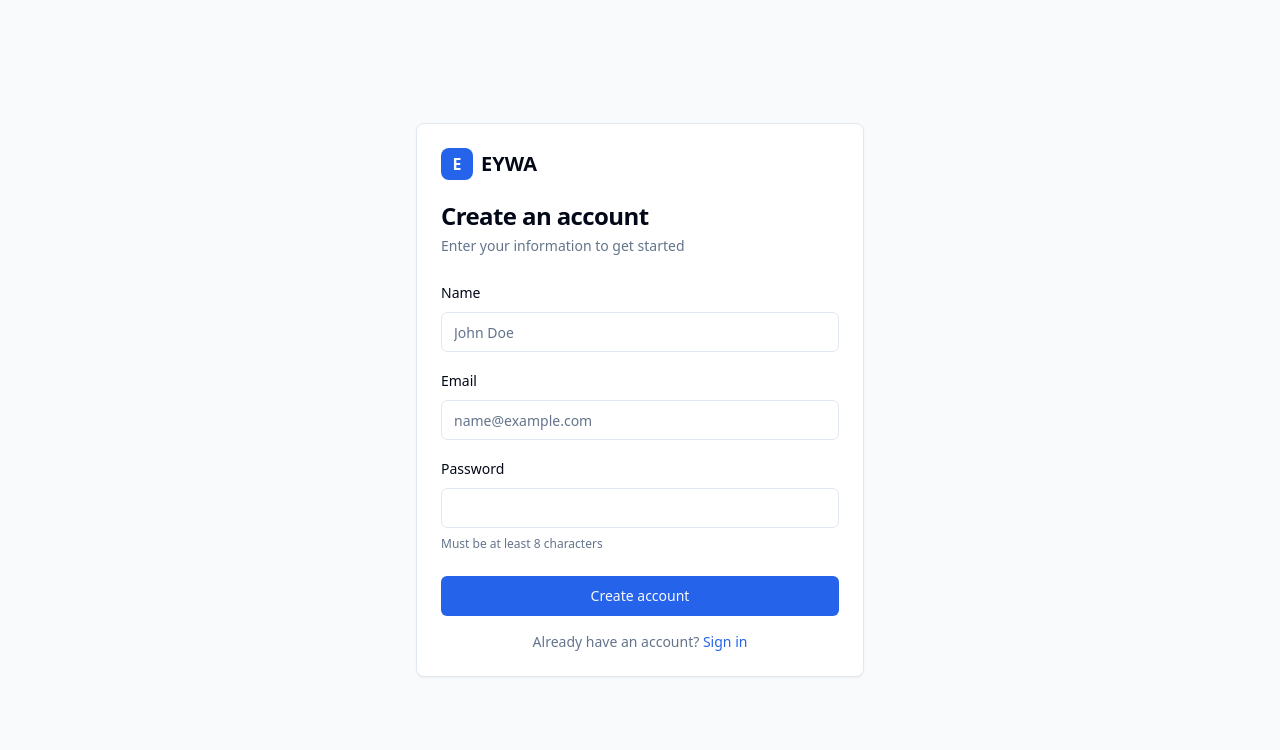
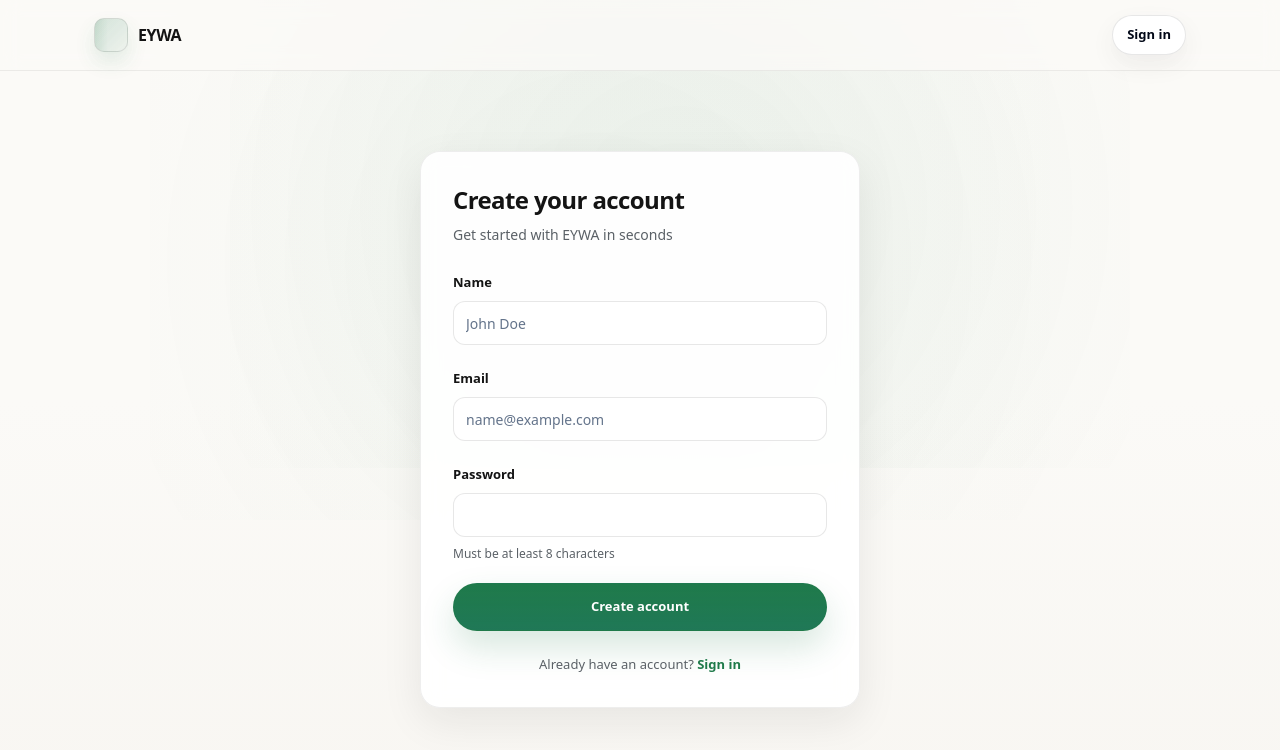
Before and after one commit to PavelMenshov/nota-app, a Next.js app in the folder apps/web/: page /auth/register in a window 1280 px wide. Shown: the top 750 px of the page. Built offline with nearby package versions, Linux system fonts and the light colour scheme; no server answers.

Commit message:
Update auth pages with modern design matching homepage
Co-authored-by: PavelMenshov <217056858+PavelMenshov@users.noreply.github.com>

```diff
--- a/apps/web/src/app/auth/login/page.tsx
+++ b/apps/web/src/app/auth/login/page.tsx
@@ -6,7 +6,6 @@ import { useRouter } from 'next/navigation';
 import { Button } from '@/components/ui/button';
 import { Input } from '@/components/ui/input';
 import { Label } from '@/components/ui/label';
-import { Card, CardContent, CardDescription, CardFooter, CardHeader, CardTitle } from '@/components/ui/card';
 import { useAuthStore } from '@/lib/store';
 import { authApi } from '@/lib/api';
 import { useToast } from '@/hooks/use-toast';
@@ -40,24 +39,48 @@ export default function LoginPage() {
   };
 
   return (
-    <div className="min-h-screen flex items-center justify-center bg-muted/50 p-4">
-      <Card className="w-full max-w-md">
-        <CardHeader className="space-y-1">
-          <div className="flex items-center gap-2 mb-4">
-            <Link href="/" className="flex items-center gap-2">
-              <div className="h-8 w-8 rounded-lg bg-primary flex items-center justify-center">
-                <span className="text-primary-foreground font-bold">E</span>
+    <div className="min-h-screen bg-gradient-to-b from-[#fbfaf7] via-[#fbfaf7] to-[#f8f6f2]">
+      {/* Radial gradient overlays */}
+      <div className="fixed inset-0 pointer-events-none">
+        <div className="absolute top-0 left-[18%] w-[900px] h-[520px] bg-gradient-radial from-[rgba(31,122,74,0.10)] to-transparent opacity-55 -translate-y-[10%]" />
+        <div className="absolute top-0 right-[18%] w-[900px] h-[520px] bg-gradient-radial from-[rgba(31,122,74,0.06)] to-transparent opacity-60" />
       </div>
-              <span className="text-xl font-bold">EYWA</span>
+
+      {/* Topbar */}
+      <header className="sticky top-0 z-20 bg-[rgba(251,250,247,0.76)] backdrop-blur-[10px] border-b border-[rgba(20,20,20,0.07)]">
+        <div className="max-w-[1140px] mx-auto px-6">
+          <div className="h-[70px] flex items-center justify-between gap-4">
+            <Link href="/" className="flex items-center gap-2.5 font-extrabold tracking-tight text-[#141414]">
+              <div className="w-[34px] h-[34px] rounded-[10px] border border-[rgba(20,20,20,0.10)] bg-gradient-to-br from-[rgba(31,122,74,0.18)] to-[rgba(31,122,74,0.06)] shadow-[0_10px_20px_rgba(31,122,74,0.12)] relative overflow-hidden group">
+                <div className="absolute inset-0 bg-gradient-to-r from-transparent via-[rgba(31,122,74,0.18)] to-transparent opacity-70 group-hover:animate-[sweep_3.8s_cubic-bezier(0.2,0.8,0.2,1)_infinite]" style={{ transform: 'translateX(-60%)' }} />
+              </div>
+              <span className="text-base">EYWA</span>
+            </Link>
+            <Link href="/auth/register">
+              <Button variant="ghost" size="sm" className="h-10 px-3.5 text-[13px] font-bold rounded-full border border-[rgba(20,20,20,0.10)] bg-white hover:bg-[rgba(255,255,255,0.92)] hover:border-[rgba(20,20,20,0.16)] shadow-[0_10px_26px_rgba(20,20,20,0.06)] transition-all">
+                Create account
+              </Button>
             </Link>
           </div>
-          <CardTitle className="text-2xl">Sign in</CardTitle>
-          <CardDescription>Enter your email and password to access your account</CardDescription>
-        </CardHeader>
-        <form onSubmit={handleSubmit}>
-          <CardContent className="space-y-4">
+        </div>
+      </header>
+
+      {/* Main Content */}
+      <main className="relative flex items-center justify-center px-4 py-20">
+        <div className="w-full max-w-[440px]">
+          {/* Card */}
+          <div className="rounded-[20px] border border-[rgba(20,20,20,0.07)] bg-[rgba(255,255,255,0.92)] shadow-[0_14px_40px_rgba(20,20,20,0.08)] backdrop-blur-[10px] p-8">
+            <div className="space-y-6">
+              {/* Header */}
               <div className="space-y-2">
-              <Label htmlFor="email">Email</Label>
+                <h1 className="text-2xl font-extrabold tracking-tight text-[#141414]">Sign in to EYWA</h1>
+                <p className="text-[14px] text-[#5b6167]">Enter your credentials to access your workspace</p>
+              </div>
+
+              {/* Form */}
+              <form onSubmit={handleSubmit} className="space-y-5">
+                <div className="space-y-2">
+                  <Label htmlFor="email" className="text-[13px] font-bold text-[#141414]">Email</Label>
                   <Input
                     id="email"
                     type="email"
@@ -65,32 +88,42 @@ export default function LoginPage() {
                     value={email}
                     onChange={(e) => setEmail(e.target.value)}
                     required
+                    className="h-11 rounded-xl border-[rgba(20,20,20,0.10)] bg-white focus:border-[#1f7a4a] focus:ring-[rgba(31,122,74,0.12)] text-[14px]"
                   />
                 </div>
                 <div className="space-y-2">
-              <Label htmlFor="password">Password</Label>
+                  <Label htmlFor="password" className="text-[13px] font-bold text-[#141414]">Password</Label>
                   <Input
                     id="password"
                     type="password"
                     value={password}
                     onChange={(e) => setPassword(e.target.value)}
                     required
+                    className="h-11 rounded-xl border-[rgba(20,20,20,0.10)] bg-white focus:border-[#1f7a4a] focus:ring-[rgba(31,122,74,0.12)] text-[14px]"
                   />
                 </div>
-          </CardContent>
-          <CardFooter className="flex flex-col space-y-4">
-            <Button type="submit" className="w-full" disabled={isLoading}>
+                <Button
+                  type="submit"
+                  disabled={isLoading}
+                  className="w-full h-12 text-[13px] font-bold rounded-full bg-gradient-to-b from-[#1f7a4a] to-[rgba(31,122,74,0.92)] border border-[rgba(31,122,74,0.45)] text-white shadow-[0_16px_34px_rgba(31,122,74,0.18)] hover:from-[#1f7a4a] hover:to-[rgba(31,122,74,0.86)] hover:border-[rgba(31,122,74,0.55)] transition-all disabled:opacity-50"
+                >
                   {isLoading ? 'Signing in...' : 'Sign in'}
                 </Button>
-            <p className="text-sm text-center text-muted-foreground">
+              </form>
+
+              {/* Footer */}
+              <div className="text-center">
+                <p className="text-[13px] text-[#5b6167]">
                   Don&apos;t have an account?{' '}
-              <Link href="/auth/register" className="text-primary hover:underline">
-                Sign up
+                  <Link href="/auth/register" className="font-bold text-[#1f7a4a] hover:underline">
+                    Create one
                   </Link>
                 </p>
-          </CardFooter>
-        </form>
-      </Card>
+              </div>
+            </div>
+          </div>
+        </div>
+      </main>
     </div>
   );
 }
--- a/apps/web/src/app/auth/register/page.tsx
+++ b/apps/web/src/app/auth/register/page.tsx
@@ -6,7 +6,6 @@ import { useRouter } from 'next/navigation';
 import { Button } from '@/components/ui/button';
 import { Input } from '@/components/ui/input';
 import { Label } from '@/components/ui/label';
-import { Card, CardContent, CardDescription, CardFooter, CardHeader, CardTitle } from '@/components/ui/card';
 import { useAuthStore } from '@/lib/store';
 import { authApi } from '@/lib/api';
 import { useToast } from '@/hooks/use-toast';
@@ -41,24 +40,48 @@ export default function RegisterPage() {
   };
 
   return (
-    <div className="min-h-screen flex items-center justify-center bg-muted/50 p-4">
-      <Card className="w-full max-w-md">
-        <CardHeader className="space-y-1">
-          <div className="flex items-center gap-2 mb-4">
-            <Link href="/" className="flex items-center gap-2">
-              <div className="h-8 w-8 rounded-lg bg-primary flex items-center justify-center">
-                <span className="text-primary-foreground font-bold">E</span>
+    <div className="min-h-screen bg-gradient-to-b from-[#fbfaf7] via-[#fbfaf7] to-[#f8f6f2]">
+      {/* Radial gradient overlays */}
+      <div className="fixed inset-0 pointer-events-none">
+        <div className="absolute top-0 left-[18%] w-[900px] h-[520px] bg-gradient-radial from-[rgba(31,122,74,0.10)] to-transparent opacity-55 -translate-y-[10%]" />
+        <div className="absolute top-0 right-[18%] w-[900px] h-[520px] bg-gradient-radial from-[rgba(31,122,74,0.06)] to-transparent opacity-60" />
       </div>
-              <span className="text-xl font-bold">EYWA</span>
+
+      {/* Topbar */}
+      <header className="sticky top-0 z-20 bg-[rgba(251,250,247,0.76)] backdrop-blur-[10px] border-b border-[rgba(20,20,20,0.07)]">
+        <div className="max-w-[1140px] mx-auto px-6">
+          <div className="h-[70px] flex items-center justify-between gap-4">
+            <Link href="/" className="flex items-center gap-2.5 font-extrabold tracking-tight text-[#141414]">
+              <div className="w-[34px] h-[34px] rounded-[10px] border border-[rgba(20,20,20,0.10)] bg-gradient-to-br from-[rgba(31,122,74,0.18)] to-[rgba(31,122,74,0.06)] shadow-[0_10px_20px_rgba(31,122,74,0.12)] relative overflow-hidden group">
+                <div className="absolute inset-0 bg-gradient-to-r from-transparent via-[rgba(31,122,74,0.18)] to-transparent opacity-70 group-hover:animate-[sweep_3.8s_cubic-bezier(0.2,0.8,0.2,1)_infinite]" style={{ transform: 'translateX(-60%)' }} />
+              </div>
+              <span className="text-base">EYWA</span>
+            </Link>
+            <Link href="/auth/login">
+              <Button variant="ghost" size="sm" className="h-10 px-3.5 text-[13px] font-bold rounded-full border border-[rgba(20,20,20,0.10)] bg-white hover:bg-[rgba(255,255,255,0.92)] hover:border-[rgba(20,20,20,0.16)] shadow-[0_10px_26px_rgba(20,20,20,0.06)] transition-all">
+                Sign in
+              </Button>
             </Link>
           </div>
-          <CardTitle className="text-2xl">Create an account</CardTitle>
-          <CardDescription>Enter your information to get started</CardDescription>
-        </CardHeader>
-        <form onSubmit={handleSubmit}>
-          <CardContent className="space-y-4">
+        </div>
+      </header>
+
+      {/* Main Content */}
+      <main className="relative flex items-center justify-center px-4 py-20">
+        <div className="w-full max-w-[440px]">
+          {/* Card */}
+          <div className="rounded-[20px] border border-[rgba(20,20,20,0.07)] bg-[rgba(255,255,255,0.92)] shadow-[0_14px_40px_rgba(20,20,20,0.08)] backdrop-blur-[10px] p-8">
+            <div className="space-y-6">
+              {/* Header */}
               <div className="space-y-2">
-              <Label htmlFor="name">Name</Label>
+                <h1 className="text-2xl font-extrabold tracking-tight text-[#141414]">Create your account</h1>
+                <p className="text-[14px] text-[#5b6167]">Get started with EYWA in seconds</p>
+              </div>
+
+              {/* Form */}
+              <form onSubmit={handleSubmit} className="space-y-5">
+                <div className="space-y-2">
+                  <Label htmlFor="name" className="text-[13px] font-bold text-[#141414]">Name</Label>
                   <Input
                     id="name"
                     type="text"
@@ -66,10 +89,11 @@ export default function RegisterPage() {
                     value={name}
                     onChange={(e) => setName(e.target.value)}
                     required
+                    className="h-11 rounded-xl border-[rgba(20,20,20,0.10)] bg-white focus:border-[#1f7a4a] focus:ring-[rgba(31,122,74,0.12)] text-[14px]"
                   />
                 </div>
                 <div className="space-y-2">
-              <Label htmlFor="email">Email</Label>
+                  <Label htmlFor="email" className="text-[13px] font-bold text-[#141414]">Email</Label>
                   <Input
                     id="email"
                     type="email"
@@ -77,10 +101,11 @@ export default function RegisterPage() {
                     value={email}
                     onChange={(e) => setEmail(e.target.value)}
                     required
+                    className="h-11 rounded-xl border-[rgba(20,20,20,0.10)] bg-white focus:border-[#1f7a4a] focus:ring-[rgba(31,122,74,0.12)] text-[14px]"
                   />
                 </div>
                 <div className="space-y-2">
-              <Label htmlFor="password">Password</Label>
+                  <Label htmlFor="password" className="text-[13px] font-bold text-[#141414]">Password</Label>
                   <Input
                     id="password"
                     type="password"
@@ -88,23 +113,32 @@ export default function RegisterPage() {
                     onChange={(e) => setPassword(e.target.value)}
                     required
                     minLength={8}
+                    className="h-11 rounded-xl border-[rgba(20,20,20,0.10)] bg-white focus:border-[#1f7a4a] focus:ring-[rgba(31,122,74,0.12)] text-[14px]"
                   />
-              <p className="text-xs text-muted-foreground">Must be at least 8 characters</p>
+                  <p className="text-[12px] text-[#5b6167]">Must be at least 8 characters</p>
                 </div>
-          </CardContent>
-          <CardFooter className="flex flex-col space-y-4">
-            <Button type="submit" className="w-full" disabled={isLoading}>
+                <Button
+                  type="submit"
+                  disabled={isLoading}
+                  className="w-full h-12 text-[13px] font-bold rounded-full bg-gradient-to-b from-[#1f7a4a] to-[rgba(31,122,74,0.92)] border border-[rgba(31,122,74,0.45)] text-white shadow-[0_16px_34px_rgba(31,122,74,0.18)] hover:from-[#1f7a4a] hover:to-[rgba(31,122,74,0.86)] hover:border-[rgba(31,122,74,0.55)] transition-all disabled:opacity-50"
+                >
                   {isLoading ? 'Creating account...' : 'Create account'}
                 </Button>
-            <p className="text-sm text-center text-muted-foreground">
+              </form>
+
+              {/* Footer */}
+              <div className="text-center">
+                <p className="text-[13px] text-[#5b6167]">
                   Already have an account?{' '}
-              <Link href="/auth/login" className="text-primary hover:underline">
+                  <Link href="/auth/login" className="font-bold text-[#1f7a4a] hover:underline">
                     Sign in
                   </Link>
                 </p>
-          </CardFooter>
-        </form>
-      </Card>
+              </div>
+            </div>
+          </div>
+        </div>
+      </main>
     </div>
   );
 }
```
Lines whose indentation alone changed are shown as unchanged.
